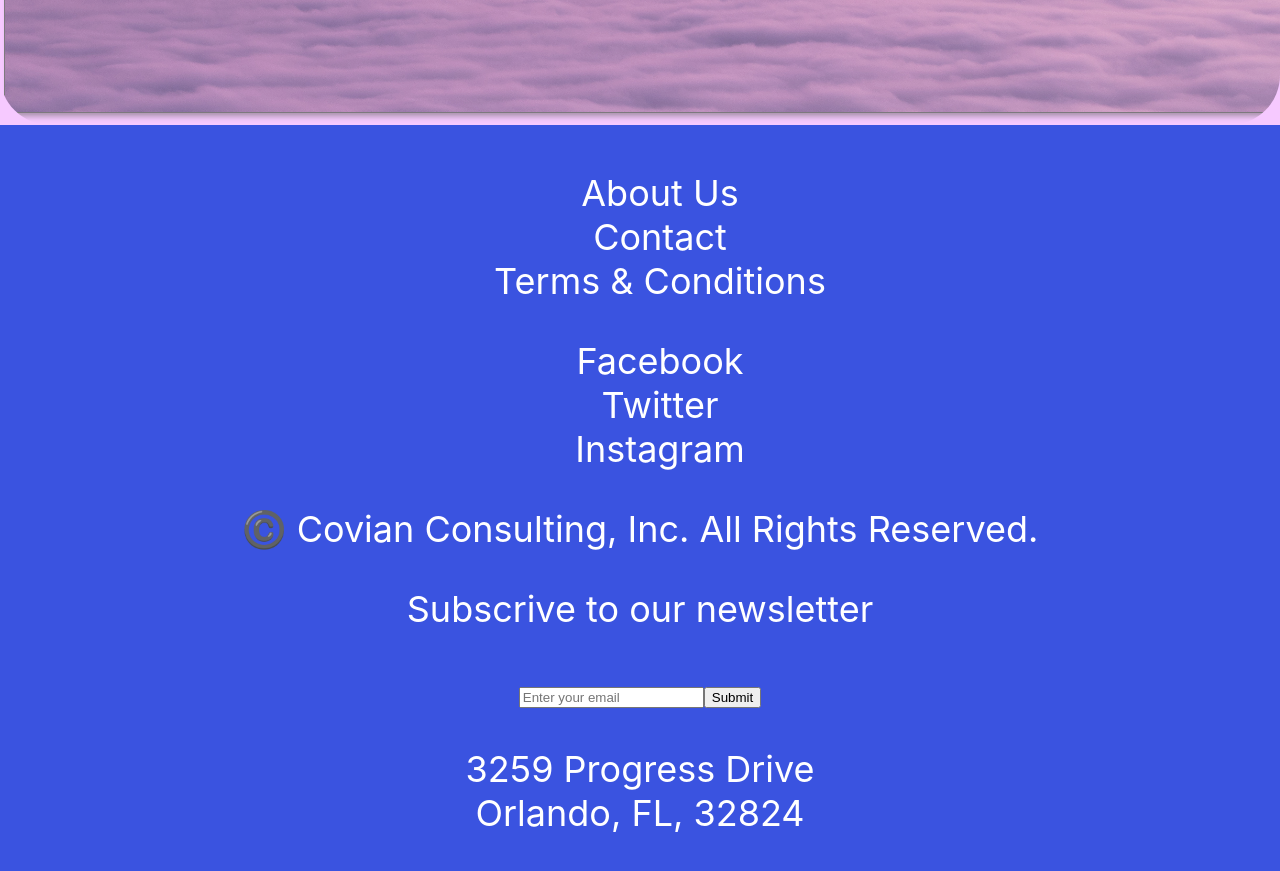
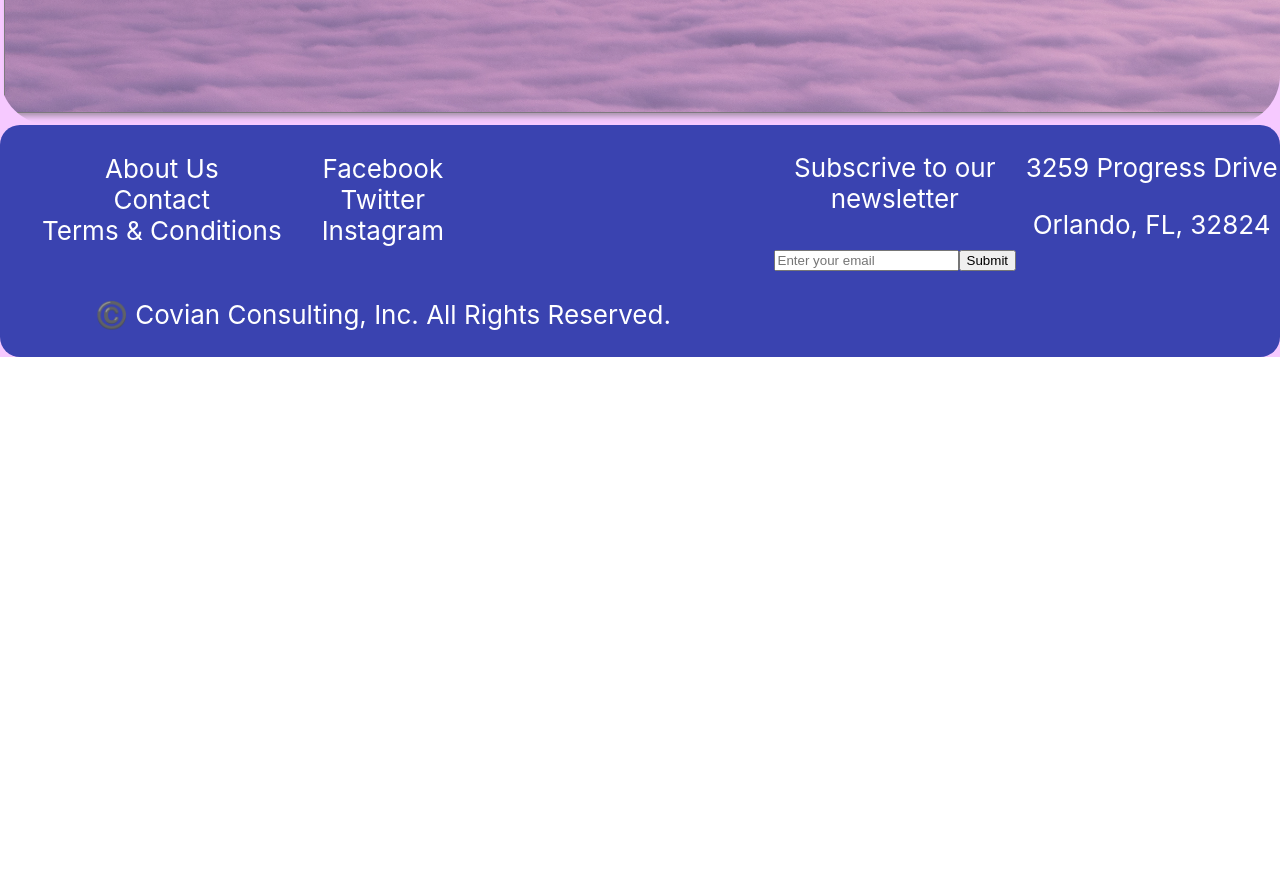
Before and after one commit to cortes-web-tech/COP4331-large-project, a React (Create React App) app in the folder website/: page /contact in a window 1280 px wide. Shown: the part 840-1711 px from the top of the page. After the commit the page ends 1197 px from the top, so only its background shows below. Built offline with nearby package versions, Linux system fonts and the light colour scheme.

Commit message:
Proper formatting for Footer

```diff
--- a/website/src/App.css
+++ b/website/src/App.css
@@ -1,4 +1,5 @@
 .App {
+  /* padding: 20px; */
   text-align: center;
   height: 100%;
   background: #f6c9ff;
@@ -11,7 +12,38 @@
   pointer-events: none;
 }
 
+.footerContainer{
+  display: flex;
+}
 
+.box1{
+  flex:3;
+  display: flex;
+  flex-direction: column;
+}
+
+.pageLinks{
+  display: flex;
+  align-items: flex-start;
+
+  justify-content: "center";
+
+}
+
+.box2{
+  flex:1;
+}
+
+.box3{
+  flex:1;
+  align-items: flex-start;
+
+}
+
+.footerContainer div{
+  /* border: 1px #ccc solid; */
+  padding:1px;
+}
 .App-link {
   color: #61dafb;
 }
--- a/website/src/components/layout/Footer.js
+++ b/website/src/components/layout/Footer.js
@@ -1,5 +1,7 @@
 import React from 'react';
+import './../../App.css';
 import { Container, Row, Col} from 'reactstrap';
+
 
 function Footer(){
   const col1 = ["About Us", "Contact", "Terms & Conditions"];
@@ -13,17 +15,18 @@
     <li>{l_item2}</li>
   );
     return(
-      <Container>
-      <div style ={footerStyle} className="container">
 
-      <Row>
-        <Col>
+      // {/*
+
+      <div style ={footerStyle} className="footerContainer">
+        <div className="box1">
+          <div className="pageLinks">
           <ul style={linkStyle}>{listItems}</ul>
           <ul style={linkStyle}>{listItems2}</ul>
+          </div>
           <p>©️ Covian Consulting, Inc. All Rights Reserved.</p>
-        </Col>
-
-        <Col>
+        </div>
+        <div className="box2">
           <p>Subscrive to our newsletter</p>
           <form>
             <label>
@@ -31,34 +34,29 @@
               <input type="submit" value="Submit"/>
             </label>
           </form>
-        </Col>
+        </div>
+        <div className="box3">
+          <p>3259 Progress Drive</p>
+          <p>Orlando, FL, 32824</p>
+        </div>
+      </div>
 
-        <Col>
-          <p>3259 Progress Drive <br/>
-            Orlando, FL, 32824</p>
-        </Col>
-      </Row>
-        </div>
-        </Container>
-
+      // */}
   )
 
 }
 
 const linkStyle = {
-  color: '#ffffff',
   listStyle: 'none'
 }
 
 const footerStyle = {
+  borderRadius: '20px',
   textDecoration: 'none',
   opacity: '1.0',
-  background: "#3a53e0",
+  background: "#3a43b0",
   // height: "10%",
   color: '#ffffff',
-  fontSize: "36px",
-
-  padding: '10px',
-
+  fontSize: "26px",
 }
 export default Footer
```
